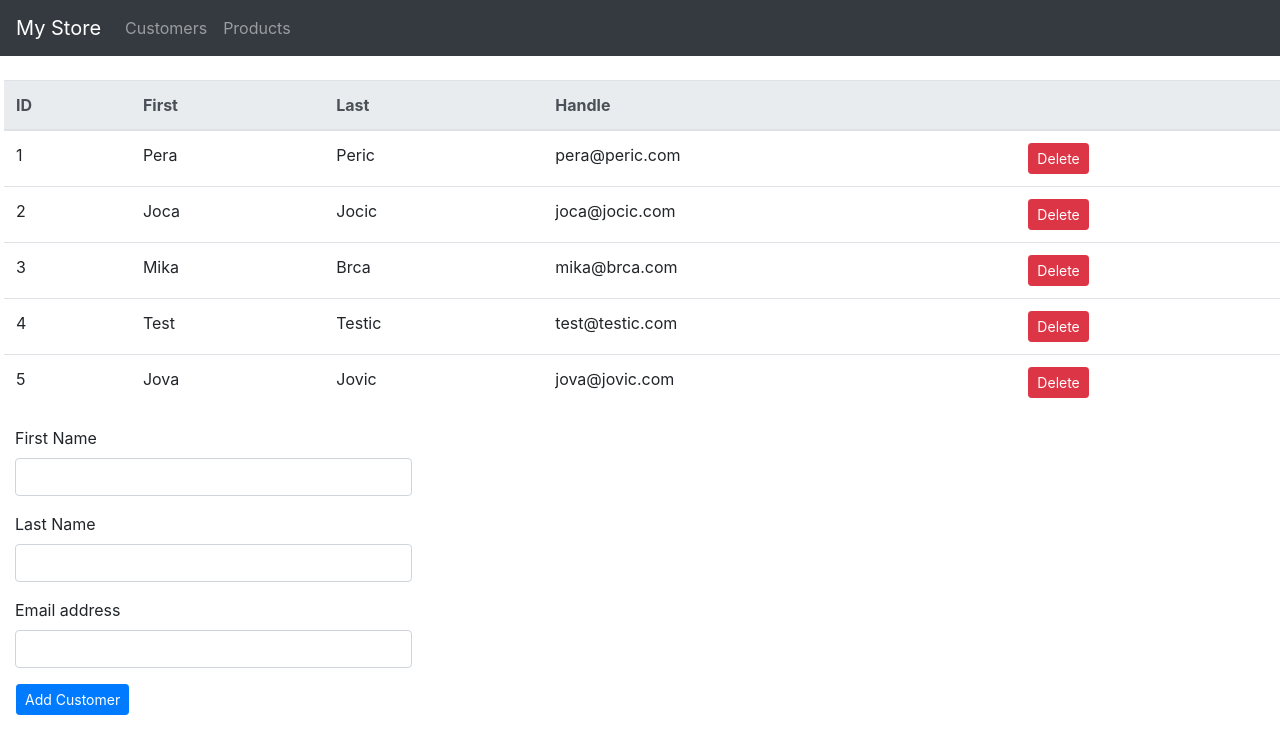
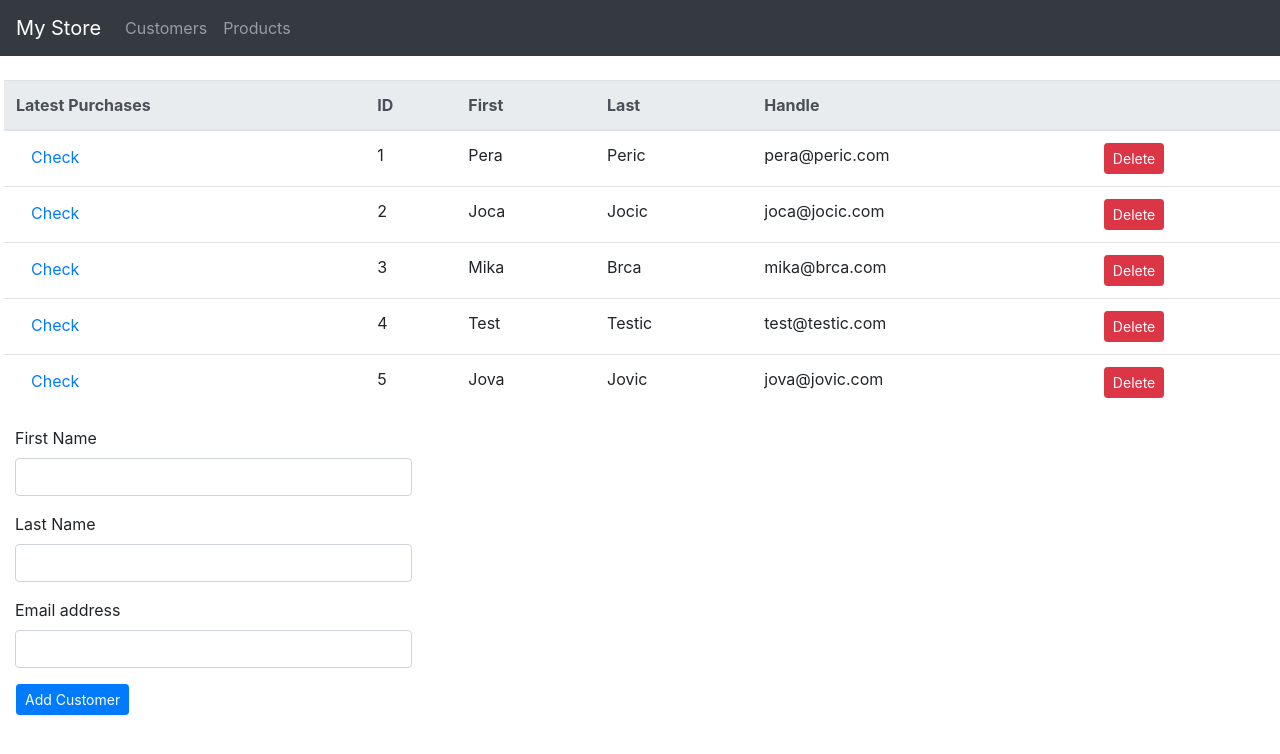
Before and after one commit to VladimirPetrovic/Store-App, a Vue app: page /#/customers in a window 1280 px wide. Shown: the top 754 px of the page. Built offline with nearby package versions, Linux system fonts and the light colour scheme.

Commit message:
Latest purchases page

```diff
--- a/src/components/NavBar.vue
+++ b/src/components/NavBar.vue
@@ -3,8 +3,8 @@
     <nav class="navbar navbar-expand-lg navbar-dark bg-dark">
       <router-link class="navbar-brand" to="/">My Store</router-link>
         <div class="navbar-nav">
-          <router-link class="nav-item nav-link" to="customers">Customers</router-link>
-          <router-link class="nav-item nav-link" to="products">Products</router-link>
+          <router-link class="nav-item nav-link" to="/customers">Customers</router-link>
+          <router-link class="nav-item nav-link" to="/products">Products</router-link>
         </div>
     </nav>
   </div>
--- a/src/main.js
+++ b/src/main.js
@@ -3,6 +3,7 @@ import App from './App.vue'
 import VueRouter from 'vue-router'
 import Customers from './pages/Customers.vue'
 import Products from './pages/Products.vue'
+import LatestPurchases from './pages/LatestPurchases.vue'
 
 Vue.config.productionTip = false
 
@@ -11,6 +12,7 @@ Vue.use(VueRouter)
 const routes = [
   { path: '/', redirect: '/customers' },
   { path: '/customers', component: Customers },
+  { path: '/customers/:id', component: LatestPurchases },
   { path: '/products', component: Products }
 ]
 
--- a/src/pages/Customers.vue
+++ b/src/pages/Customers.vue
@@ -3,15 +3,19 @@
     <table class="table mt-4 ml-1">
       <thead class="thead-light">
         <tr>
+          <th>Latest Purchases</th>
           <th scope="col">ID</th>
           <th scope="col">First</th>
           <th scope="col">Last</th>
           <th scope="col">Handle</th>
-          <th>&nbsp;</th>
+          <th scope="col">&nbsp;</th>
         </tr>
       </thead>
       <tbody>
         <tr v-for="(customer, key) in customers" :key="customer.id">
+          <td>
+            <router-link :to="{path: '/customers/'+customer.id}" class="text-center align-middle col-1">Check</router-link>
+          </td>
           <td>{{ customer.id }}</td>
           <td>{{ customer.firstName }}</td>
           <td>{{ customer.lastName }}</td>
@@ -69,7 +73,3 @@ import { customerService } from '../utils/CustomerService.js'
     }
   }
 </script>
-
-<style>
-
-</style>
--- /dev/null
+++ b/src/pages/LatestPurchases.vue
@@ -0,0 +1,26 @@
+<template>
+  <div>
+    <div class="mt-3 ml-2">
+      First name: {{ customer.firstName }}<br>
+      Last name: {{ customer.lastName }}<br>
+      Email: {{ customer.email }}<br>
+      <router-link to="/customers">Return</router-link>
+    </div>
+  </div>
+</template>
+
+<script>
+import { customerService } from '../utils/CustomerService.js'
+
+export default {
+  data() {
+    return {
+      customer: {}
+    }
+  },
+  created() {
+    let customerId = this.$route.params.id
+    this.customer = customerService.getCustomer(customerId)
+  }
+}
+</script>
--- a/src/utils/CustomerService.js
+++ b/src/utils/CustomerService.js
@@ -15,6 +15,10 @@ export default class CustomerService {
     customers.splice(id, 1)
   }
 
+  getCustomer(id) {
+    return customers.find(customer => customer.id == id)
+  }
+
   addCustomer(newCustomer) {
     newCustomer.id = customers.length + 1
     customers.push(newCustomer)
```
